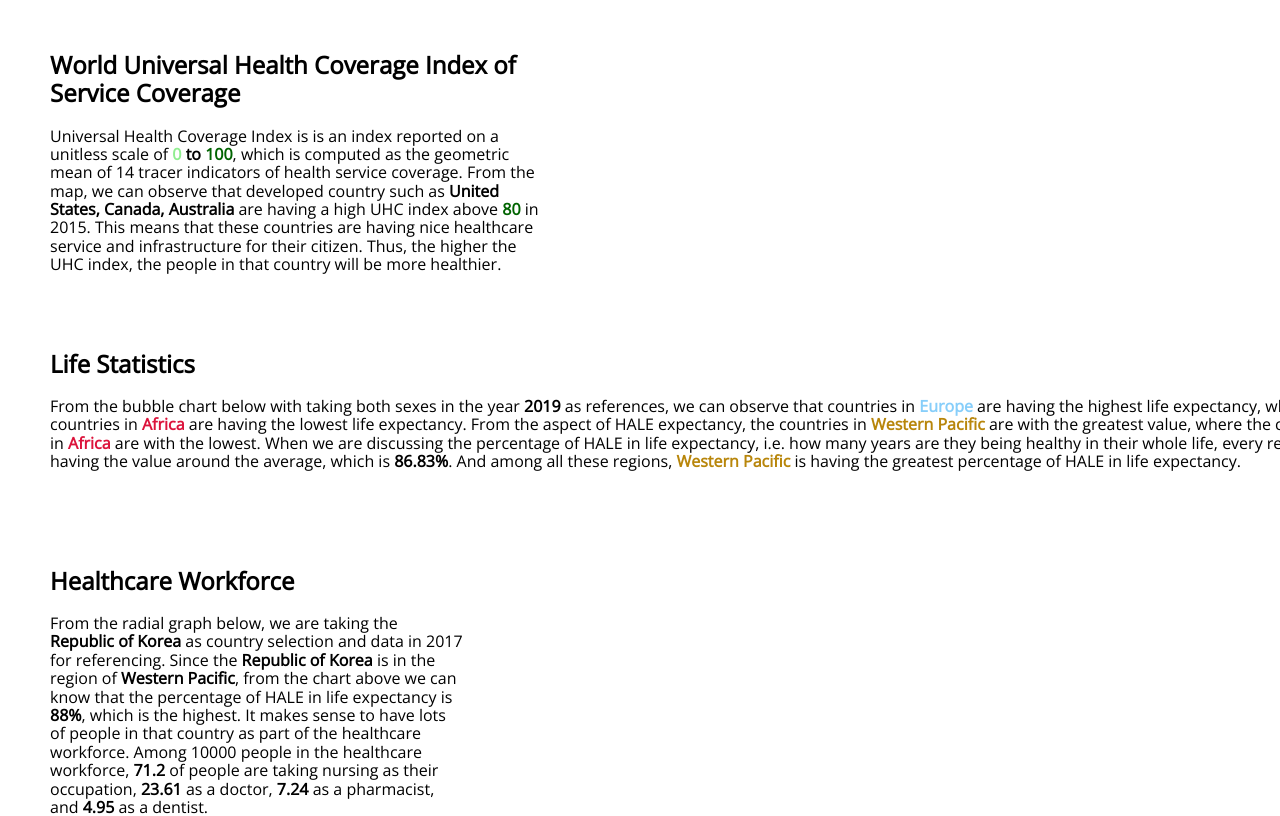
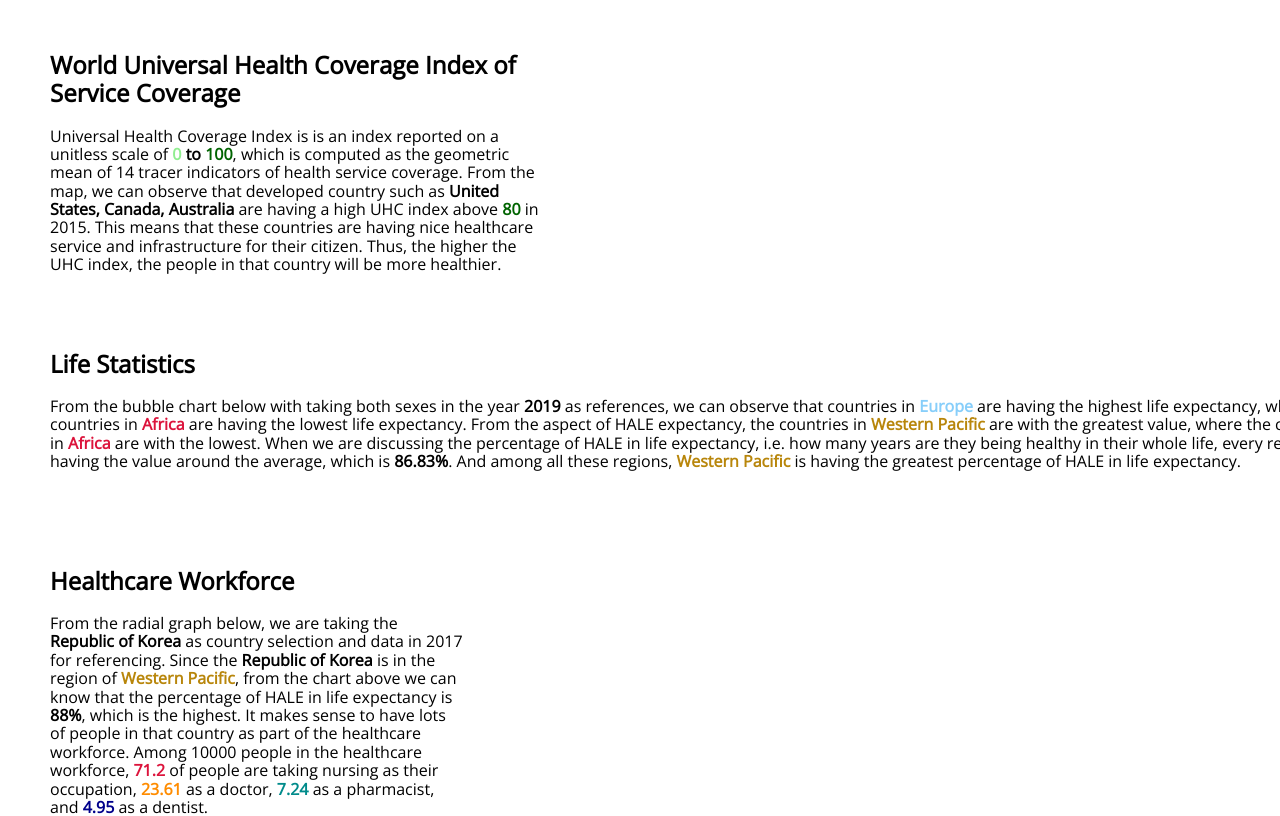
Before and after one commit to YCTey9858/FIT3179_Visualization_2, a plain HTML site: page index.html in a window 1280 px wide. Shown: the part 153-969 px from the top of the page. Drawn offline with nearby package versions, Linux system fonts and the light colour scheme; a script that the page names is missing.

Commit message:
Update index.html

```diff
--- a/index.html
+++ b/index.html
@@ -80,7 +80,7 @@
       <div class="pure-u-1-3">
         <div class="description description-left">
           <h2>Healthcare Workforce</h2>
-          <p>From the radial graph below, we are taking the <strong>Republic of Korea</strong> as country selection and data in 2017 for referencing. Since the <strong>Republic of Korea</strong> is in the region of <strong>Western Pacific</strong>, from the chart above we can know that the percentage of HALE in life expectancy is <strong>88%</strong>, which is the highest. It makes sense to have lots of people in that country as part of the healthcare workforce. Among 10000 people in the healthcare workforce, <strong>71.2</strong> of people are taking nursing as their occupation, <strong>23.61</strong> as a doctor, <strong>7.24</strong> as a pharmacist, and <strong>4.95</strong> as a dentist.</p>
+          <p>From the radial graph below, we are taking the <strong>Republic of Korea</strong> as country selection and data in 2017 for referencing. Since the <strong>Republic of Korea</strong> is in the region of <span style="color:DarkGoldenRod;"><strong>Western Pacific</strong></span>, from the chart above we can know that the percentage of HALE in life expectancy is <strong>88%</strong>, which is the highest. It makes sense to have lots of people in that country as part of the healthcare workforce. Among 10000 people in the healthcare workforce, <span style="color:Crimson;"><strong>71.2</strong></span> of people are taking nursing as their occupation, <span style="color:DarkOrange;"><strong>23.61</strong></span> as a doctor, <span style="color:DarkCyan;"><strong>7.24</strong></span> as a pharmacist, and <span style="color:DarkBlue;"><strong>4.95</strong></span> as a dentist.</p>
         </div>
       </div>
       <div class="pure-u-2-3">
```
